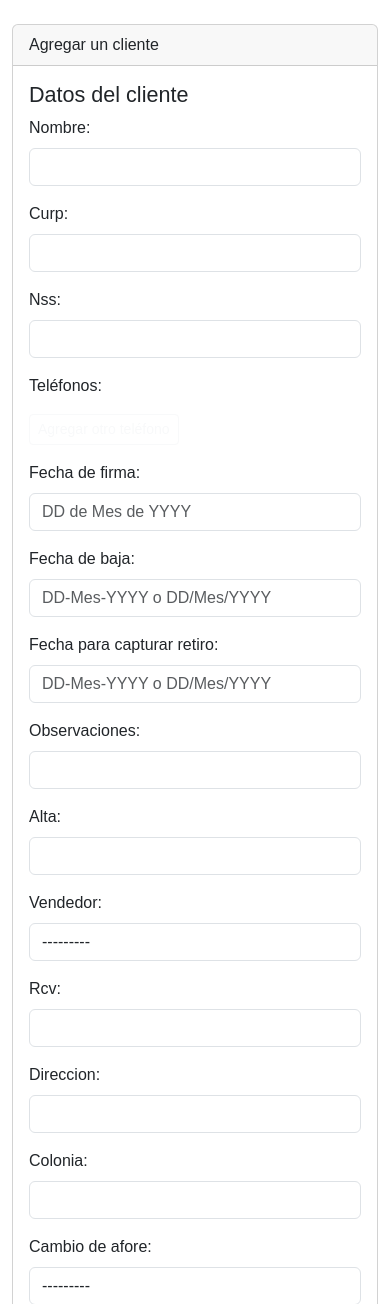
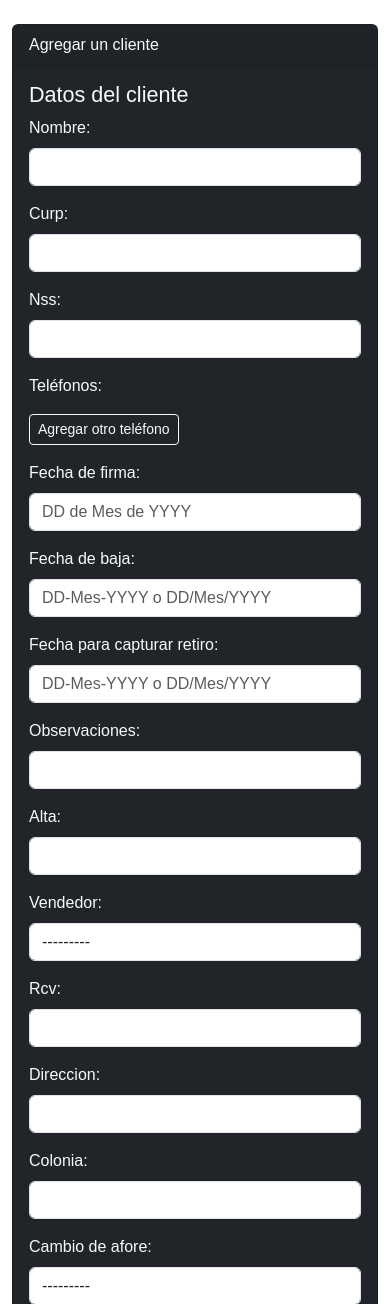
Before and after one commit to OscarNR7/CRM, a Django app: page /clientes/agregar in a window 390 px wide. Shown: the part 48-1352 px from the top of the page. Run offline with Django 5.2, Linux system fonts and the light colour scheme; a user stored in the database is signed in; tables that the repository leaves empty hold one stand-in row (values such as "Sample post").

Commit message:
Finalizacion diseño formularios

```diff
--- a/clientes/templates/clientes/agregar.html
+++ b/clientes/templates/clientes/agregar.html
@@ -4,16 +4,16 @@
 
 {% block content %}
 
-<div class="card">
-    <div class="card-header">Agregar un cliente</div>
-    <div class="card-body">
-        <h4 class="card-title">Datos del cliente</h4>
-        {% include 'clientes/form.html' %}
-
+<div class="d-flex justify-content-center w-100">
+    <div class="card bg-dark text-light widthRF mb-3">
+        <div class="card-header">
+            Agregar un cliente
+        </div>
+        <div class="card-body">
+            <h4 class="card-title">Datos del cliente</h4>
+            {% include 'clientes/form.html' %}
+        </div>
     </div>
 </div>
 
-
-
-
 {% endblock %}
--- a/clientes/templates/vendedores/pagos.html
+++ b/clientes/templates/vendedores/pagos.html
@@ -104,10 +104,10 @@
     <!-- Modal para mostrar la tabla de vendedores -->
     <div class="modal fade" id="vendedorModal" tabindex="-1" aria-labelledby="vendedorModalLabel" aria-hidden="true">
         <div class="modal-dialog">
-            <div class="modal-content">
+            <div class="modal-content bg-dark text-light">
                 <div class="modal-header">
                     <h5 class="modal-title" id="vendedorModalLabel">Lista de Vendedores</h5>
-                    <button type="button" class="btn-close" data-bs-dismiss="modal" aria-label="Close"></button>
+                    <button type="button" class="btn-close btn-close-white" data-bs-dismiss="modal" aria-label="Close"></button>
                 </div>
                 <div class="modal-body">
                     {% include 'vendedores/vendedor_modal_content.html' %}
--- a/clientes/templates/vendedores/vendedor_modal_content.html
+++ b/clientes/templates/vendedores/vendedor_modal_content.html
@@ -1,5 +1,5 @@
 <!-- Tabla de vendedores con paginación -->
-<table class="table">
+<table class="table table-dark">
     <thead>
         <tr>
             <th>ID</th>
@@ -48,6 +48,7 @@
 
 <!-- Formulario para agregar vendedor si el usuario es gerente o administrador -->
 {% if user.is_authenticated and user.userrole.role == 'gerente' or user.userrole.role == 'administrador' %}
+    <hr class="border border-light border-3 opacity-75">
     <form method="POST" action="{% url 'agregar_vendedor' %}">
         {% csrf_token %}
         <p>Agregar Vendedor</p>
--- a/static/css/clientes.css
+++ b/static/css/clientes.css
@@ -164,3 +164,15 @@
         height: 300px;
     }
 }
+
+/* Diseño responsivo clientes*/
+
+.widthRF {
+    width: 70% !important;
+  }
+
+  @media (max-width: 800px) {
+    .widthRF {
+      width: 100% !important;
+    }
+  }
```
Also changed, not shown: clientes/templates/clientes/editar.html (+13 -5 lines), clientes/templates/vendedores/agregar_editar_pago.html (+10 -2 lines), usuarios/static/css/login.css (+14 -3 lines), usuarios/templates/usuarios/crear_usuario.html (+10 -0 lines), usuarios/templates/usuarios/editar_usuario.html (+10 -0 lines).
